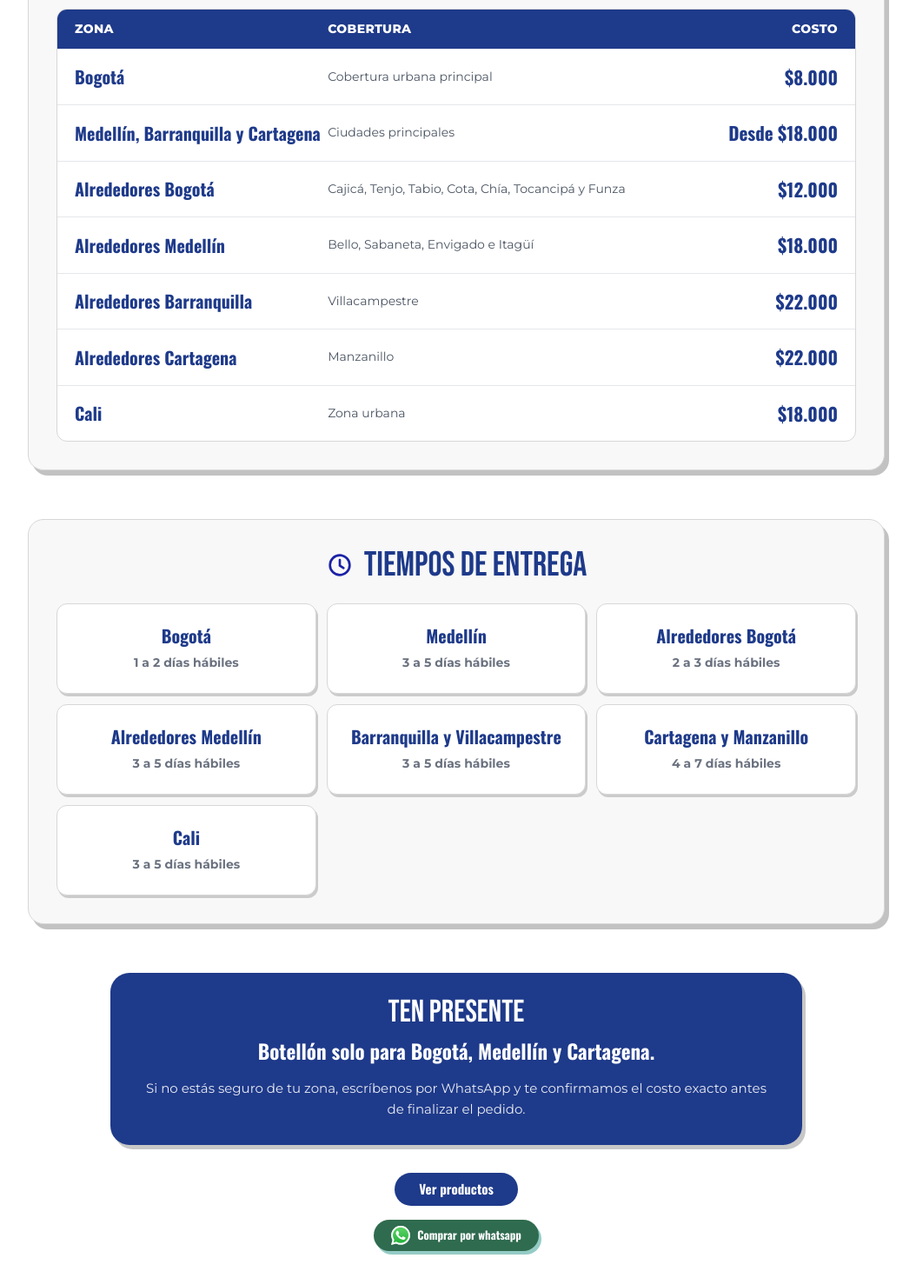
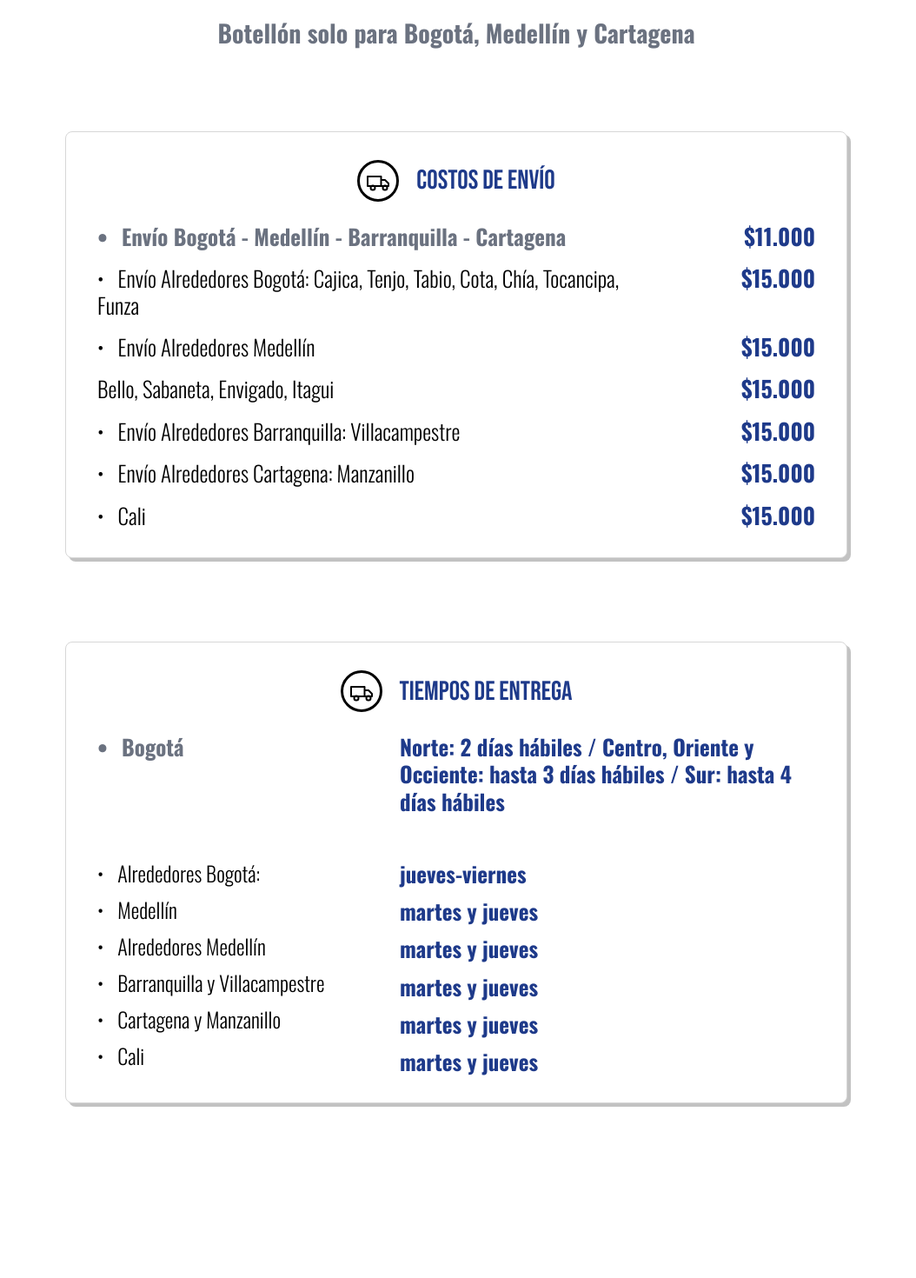
Before and after one commit to davideliaspalacio/ph-plus, a Next.js app: page /envios in a window 1280 px wide. Shown: the part 420-1890 px from the top of the page at 87% size, without its empty margins (115-1169 px from the left). After the commit the page ends 1769 px from the top, so only its background shows below. Built offline with nearby package versions, Linux system fonts and the light colour scheme.

Commit message:
Match shipping costs page to Figma reference

```diff
--- a/app/envios/page.tsx
+++ b/app/envios/page.tsx
@@ -1,13 +1,7 @@
 import type { Metadata } from "next";
-import type { ReactNode } from "react";
-import Link from "next/link";
-import Image from "next/image";
 
 import Header from "../components/Header";
-import Footer from "../components/Footer";
 import Reveal from "../components/Reveal";
-import { formatCOP } from "../lib/products";
-import { FREE_SHIPPING_THRESHOLD, SHIPPING_FLAT } from "../lib/cart-summary";
 import { mockServerDelay } from "../lib/mock-loading";
 
 export const dynamic = "force-dynamic";
@@ -18,108 +12,77 @@ export const metadata: Metadata = {
     "Consulta los costos de envío, cobertura y tiempos estimados de entrega de Agua PH PLUS.",
 };
 
-type ShippingCost = {
-  zone: string;
-  coverage: string;
-  cost: string;
-};
-
-type DeliveryTime = {
-  zone: string;
-  time: string;
-};
-
-const SHIPPING_COSTS: ShippingCost[] = [
+const SHIPPING_ROWS = [
   {
-    zone: "Bogotá",
-    coverage: "Cobertura urbana principal",
-    cost: formatCOP(SHIPPING_FLAT),
+    text: "Envío Bogotá - Medellín - Barranquilla - Cartagena",
+    price: "$11.000",
+    emphasis: true,
   },
   {
-    zone: "Medellín, Barranquilla y Cartagena",
-    coverage: "Ciudades principales",
-    cost: `Desde ${formatCOP(18000)}`,
+    text: "Envío Alrededores Bogotá: Cajica, Tenjo, Tabio, Cota, Chía, Tocancipa, Funza",
+    price: "$15.000",
   },
   {
-    zone: "Alrededores Bogotá",
-    coverage: "Cajicá, Tenjo, Tabio, Cota, Chía, Tocancipá y Funza",
-    cost: formatCOP(12000),
+    text: "Envío Alrededores Medellín",
+    price: "$15.000",
   },
   {
-    zone: "Alrededores Medellín",
-    coverage: "Bello, Sabaneta, Envigado e Itagüí",
-    cost: formatCOP(18000),
+    text: "Bello, Sabaneta, Envigado, Itagui",
+    price: "$15.000",
+    noBullet: true,
   },
   {
-    zone: "Alrededores Barranquilla",
-    coverage: "Villacampestre",
-    cost: formatCOP(22000),
+    text: "Envío Alrededores Barranquilla: Villacampestre",
+    price: "$15.000",
   },
   {
-    zone: "Alrededores Cartagena",
-    coverage: "Manzanillo",
-    cost: formatCOP(22000),
+    text: "Envío Alrededores Cartagena: Manzanillo",
+    price: "$15.000",
   },
   {
-    zone: "Cali",
-    coverage: "Zona urbana",
-    cost: formatCOP(18000),
+    text: "Cali",
+    price: "$15.000",
   },
 ];
 
-const DELIVERY_TIMES: DeliveryTime[] = [
-  { zone: "Bogotá", time: "1 a 2 días hábiles" },
-  { zone: "Medellín", time: "3 a 5 días hábiles" },
-  { zone: "Alrededores Bogotá", time: "2 a 3 días hábiles" },
-  { zone: "Alrededores Medellín", time: "3 a 5 días hábiles" },
-  { zone: "Barranquilla y Villacampestre", time: "3 a 5 días hábiles" },
-  { zone: "Cartagena y Manzanillo", time: "4 a 7 días hábiles" },
-  { zone: "Cali", time: "3 a 5 días hábiles" },
+const DELIVERY_ROWS = [
+  { zone: "Alrededores Bogotá:", day: "jueves-viernes" },
+  { zone: "Medellín", day: "martes y jueves" },
+  { zone: "Alrededores Medellín", day: "martes y jueves" },
+  { zone: "Barranquilla y Villacampestre", day: "martes y jueves" },
+  { zone: "Cartagena y Manzanillo", day: "martes y jueves" },
+  { zone: "Cali", day: "martes y jueves" },
 ];
 
-function TruckIcon() {
+function DeliveryTruckIcon() {
   return (
-    <svg viewBox="0 0 24 24" className="h-8 w-8 text-brand" fill="none" aria-hidden>
+    <span className="grid h-10 w-10 shrink-0 place-items-center rounded-full border-[3px] border-black bg-white text-black lg:h-12 lg:w-12">
+      <svg viewBox="0 0 64 64" className="h-7 w-7 lg:h-8 lg:w-8" fill="none" aria-hidden>
         <path
-        d="M3 7h11v9H3zM14 10h4l3 3v3h-7M6 19a2 2 0 100-4 2 2 0 000 4zM17 19a2 2 0 100-4 2 2 0 000 4z"
+          d="M8 22h31v22H8zM39 30h9l8 8v6H39z"
           stroke="currentColor"
-        strokeWidth="1.8"
-        strokeLinecap="round"
           strokeLinejoin="round"
+          strokeWidth="4"
         />
+        <circle cx="20" cy="48" r="5" stroke="currentColor" strokeWidth="4" />
+        <circle cx="48" cy="48" r="5" stroke="currentColor" strokeWidth="4" />
       </svg>
+    </span>
   );
 }
 
-function ClockIcon() {
-  return (
-    <svg viewBox="0 0 24 24" className="h-8 w-8 text-brand" fill="none" aria-hidden>
-      <circle cx="12" cy="12" r="8.5" stroke="currentColor" strokeWidth="2" />
-      <path
-        d="M12 7.5v5l3.2 2"
-        stroke="currentColor"
-        strokeWidth="2"
-        strokeLinecap="round"
-        strokeLinejoin="round"
-      />
-    </svg>
-  );
-}
-
-function DesktopTable({
+function InfoCard({
   title,
-  icon,
   children,
 }: {
   title: string;
-  icon: ReactNode;
-  children: ReactNode;
+  children: React.ReactNode;
 }) {
   return (
-    <section className="rounded-[18px] border border-[#d7d7d7] bg-[#f8f8f8] p-6 shadow-[5px_6px_0_rgba(0,0,0,0.24)] lg:p-8">
-      <div className="mb-6 flex items-center justify-center gap-3">
-        {icon}
-        <h2 className="ph-display text-center text-[32px] uppercase leading-none text-[#1e3a8a] lg:text-[40px]">
+    <section className="mx-auto w-full max-w-[900px] rounded-[8px] border border-[#d7d7d7] bg-white px-6 py-7 shadow-[4px_4px_0_rgba(0,0,0,0.24)] lg:px-9 lg:py-8">
+      <div className="mb-6 flex items-center justify-center gap-5">
+        <DeliveryTruckIcon />
+        <h2 className="ph-display text-[26px] uppercase leading-none text-[#1e3a8a] lg:text-[31px]">
           {title}
         </h2>
       </div>
@@ -136,136 +99,94 @@ export default async function EnviosPage() {
       <Header />
 
       <main className="flex-1 bg-white">
-        <section className="mx-auto max-w-[980px] px-5 pb-10 pt-8 text-center sm:px-8 lg:pb-14 lg:pt-10">
+        <section className="bg-[#252bae] px-6 py-12 text-center text-white lg:py-14">
           <Reveal>
-            <h1 className="ph-display text-[36px] uppercase leading-none text-[#1e3a8a] lg:text-[54px]">
-              Costos de envío
+            <h1 className="ph-condensed text-[25px] font-bold leading-tight lg:text-[32px]">
+              Llevamos PH PLUS hasta tu puerta
             </h1>
-            <p className="ph-condensed mx-auto mt-3 max-w-[620px] text-[18px] font-bold leading-tight text-[#6b7280] lg:text-[24px]">
-              Verifica cobertura, costos y tiempos antes de comprar.
-            </p>
-            <p className="ph-condensed mt-4 text-[15px] font-bold text-[#1e3a8a] lg:text-[19px]">
-              Envío gratis en compras desde {formatCOP(FREE_SHIPPING_THRESHOLD)}
+            <p className="ph-condensed mx-auto mt-10 max-w-[735px] text-[21px] font-bold leading-snug lg:text-[28px]">
+              Operamos en Bogotá, Medellín, Barranquilla, Cartagena y Cali.
+              Consulta abajo los costos exactos según tu zona y los tiempos
+              estimados de entrega.
             </p>
           </Reveal>
         </section>
 
-        <section className="mx-auto max-w-[1050px] px-5 pb-10 sm:px-8 lg:pb-14">
+        <section className="px-5 pb-16 pt-9 lg:pb-20">
           <Reveal>
-            <DesktopTable title="Costos de envío" icon={<TruckIcon />}>
-              <div className="hidden overflow-hidden rounded-[12px] border border-[#d7d7d7] bg-white lg:block">
-                <div className="grid grid-cols-[1fr_1.5fr_150px] bg-[#1e3a8a] px-5 py-3 text-left text-[14px] font-extrabold uppercase tracking-wide text-white">
-                  <span>Zona</span>
-                  <span>Cobertura</span>
-                  <span className="text-right">Costo</span>
-                </div>
-                {SHIPPING_COSTS.map((item) => (
+            <p className="ph-condensed text-center text-[22px] font-bold leading-tight text-[#6b7280] lg:text-[28px]">
+              Botellón solo para Bogotá, Medellín y Cartagena
+            </p>
+          </Reveal>
+
+          <div className="mt-16 space-y-20 lg:mt-24 lg:space-y-24">
+            <Reveal>
+              <InfoCard title="Costos de envío">
+                <div className="space-y-4">
+                  {SHIPPING_ROWS.map((row) => (
                     <div
-                    key={item.zone}
-                    className="grid grid-cols-[1fr_1.5fr_150px] items-center border-t border-[#e5e7eb] px-5 py-4 text-left"
+                      key={row.text}
+                      className="grid grid-cols-[1fr_auto] items-start gap-4 lg:grid-cols-[minmax(0,1fr)_150px] lg:gap-8"
                     >
-                    <p className="ph-condensed text-[20px] font-bold text-[#1e3a8a]">
-                      {item.zone}
+                      <p
+                        className={
+                          "ph-condensed text-[18px] leading-tight lg:text-[25px] " +
+                          (row.emphasis
+                            ? "font-bold text-[#6b7280]"
+                            : "font-light text-black")
+                        }
+                      >
+                        {!row.noBullet && <span className="mr-4">•</span>}
+                        {row.text}
                       </p>
-                    <p className="text-[14px] leading-snug text-[#4b5563]">
-                      {item.coverage}
-                    </p>
-                    <p className="ph-condensed text-right text-[21px] font-bold text-[#1e3a8a]">
-                      {item.cost}
+                      <p className="ph-condensed text-right text-[19px] font-bold leading-tight text-[#1e3a8a] lg:text-[26px]">
+                        {row.price}
                       </p>
                     </div>
                   ))}
                 </div>
+              </InfoCard>
+            </Reveal>
 
-              <div className="grid gap-3 lg:hidden">
-                {SHIPPING_COSTS.map((item) => (
-                  <article
-                    key={item.zone}
-                    className="rounded-[12px] border border-[#d7d7d7] bg-white p-4 text-left shadow-[2px_3px_0_rgba(0,0,0,0.18)]"
+            <Reveal>
+              <InfoCard title="Tiempos de entrega">
+                <div className="grid gap-5 lg:grid-cols-[300px_1fr] lg:gap-x-12">
+                  <p className="ph-condensed text-[20px] font-bold leading-tight text-[#6b7280] lg:text-[25px]">
+                    <span className="mr-4">•</span>
+                    Bogotá
+                  </p>
+                  <p className="ph-condensed text-[20px] font-bold leading-tight text-[#1e3a8a] lg:text-[25px]">
+                    Norte: 2 días hábiles / Centro, Oriente y Occiente: hasta
+                    3 días hábiles / Sur: hasta 4 días hábiles
+                  </p>
+
+                  <div className="space-y-3 lg:pt-8">
+                    {DELIVERY_ROWS.map((row) => (
+                      <p
+                        key={row.zone}
+                        className="ph-condensed text-[18px] font-light leading-tight text-black lg:text-[24px]"
                       >
-                    <div className="flex items-start justify-between gap-4">
-                      <h3 className="ph-condensed text-[20px] font-bold leading-tight text-[#1e3a8a]">
-                        {item.zone}
-                      </h3>
-                      <p className="ph-condensed shrink-0 text-[19px] font-bold text-[#1e3a8a]">
-                        {item.cost}
+                        <span className="mr-4">•</span>
+                        {row.zone}
                       </p>
-                    </div>
-                    <p className="mt-2 text-[13px] leading-snug text-[#6b7280]">
-                      {item.coverage}
-                    </p>
-                  </article>
                     ))}
                   </div>
-            </DesktopTable>
-          </Reveal>
-        </section>
-
-        <section className="mx-auto max-w-[1050px] px-5 pb-10 sm:px-8 lg:pb-14">
-          <Reveal>
-            <DesktopTable title="Tiempos de entrega" icon={<ClockIcon />}>
-              <div className="grid gap-3 sm:grid-cols-2 lg:grid-cols-3">
-                {DELIVERY_TIMES.map((item) => (
-                  <article
-                    key={item.zone}
-                    className="flex min-h-[104px] flex-col justify-center rounded-[12px] border border-[#d7d7d7] bg-white px-4 py-4 text-center shadow-[2px_3px_0_rgba(0,0,0,0.18)]"
+                  <div className="space-y-3 lg:pt-8">
+                    {DELIVERY_ROWS.map((row) => (
+                      <p
+                        key={row.zone}
+                        className="ph-condensed text-[20px] font-bold leading-tight text-[#1e3a8a] lg:text-[25px]"
                       >
-                    <h3 className="ph-condensed text-[20px] font-bold leading-tight text-[#1e3a8a]">
-                      {item.zone}
-                    </h3>
-                    <p className="mt-2 text-[14px] font-bold text-[#6b7280]">
-                      {item.time}
+                        {row.day}
                       </p>
-                  </article>
                     ))}
                   </div>
-            </DesktopTable>
+                </div>
+              </InfoCard>
             </Reveal>
-        </section>
-
-        <section className="mx-auto max-w-[860px] px-5 pb-14 text-center sm:px-8 lg:pb-16">
-          <Reveal>
-            <div className="rounded-[22px] bg-[#1e3a8a] px-6 py-7 text-white shadow-[4px_5px_0_rgba(0,0,0,0.22)] lg:px-10">
-              <h2 className="ph-display text-[28px] uppercase leading-none lg:text-[36px]">
-                Ten presente
-              </h2>
-              <p className="ph-condensed mx-auto mt-3 max-w-[640px] text-[18px] font-bold leading-tight lg:text-[23px]">
-                Botellón solo para Bogotá, Medellín y Cartagena.
-              </p>
-              <p className="mt-4 text-[13px] leading-relaxed opacity-90 lg:text-[15px]">
-                Si no estás seguro de tu zona, escríbenos por WhatsApp y te
-                confirmamos el costo exacto antes de finalizar el pedido.
-              </p>
           </div>
-
-            <div className="mt-8 flex flex-col items-center gap-4">
-              <Link
-                href="/productos"
-                className="ph-condensed inline-flex h-[38px] items-center justify-center rounded-full bg-[#1e3a8a] px-7 text-[15px] font-bold text-white transition-transform hover:-translate-y-0.5"
-              >
-                Ver productos
-              </Link>
-              <a
-                href="https://wa.me/573234392470"
-                target="_blank"
-                rel="noopener noreferrer"
-                className="ph-condensed inline-flex h-[36px] items-center gap-2 rounded-full bg-[#2f6b4f] px-5 text-[13px] font-bold text-white shadow-[3px_4px_0_rgba(18,140,126,0.45)] transition-transform hover:scale-[1.03] hover:bg-[#1fb055]"
-              >
-                <Image
-                  src="/icons/whatsapp.svg"
-                  alt=""
-                  width={22}
-                  height={22}
-                  className="h-[22px] w-[22px]"
-                />
-                Comprar por whatsapp
-              </a>
-            </div>
-          </Reveal>
         </section>
       </main>
-
-      <Footer />
     </>
   );
 }
```
Lines whose indentation alone changed are shown as unchanged.
